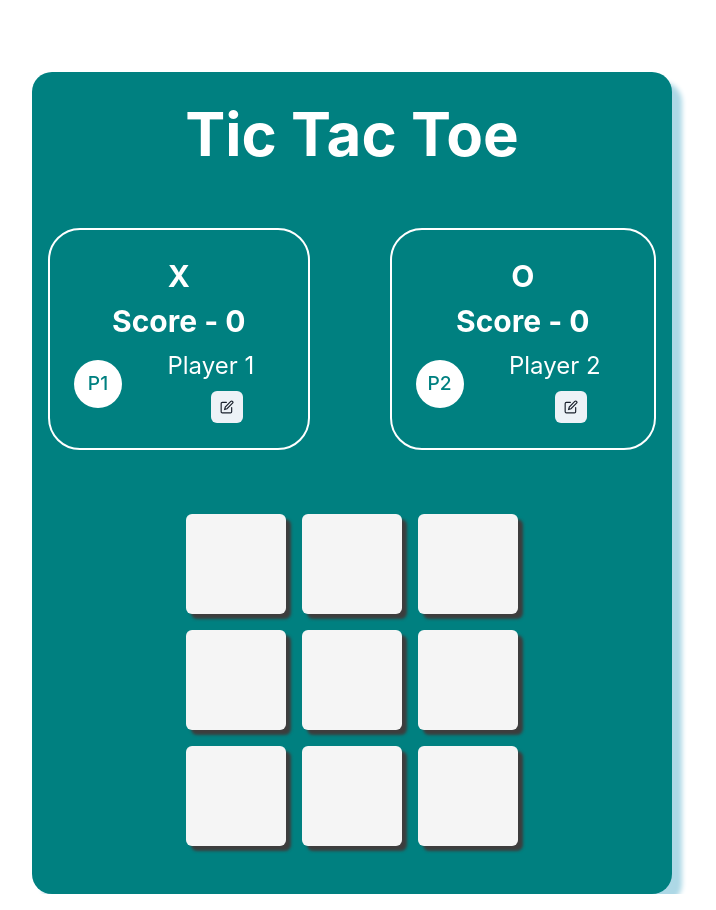
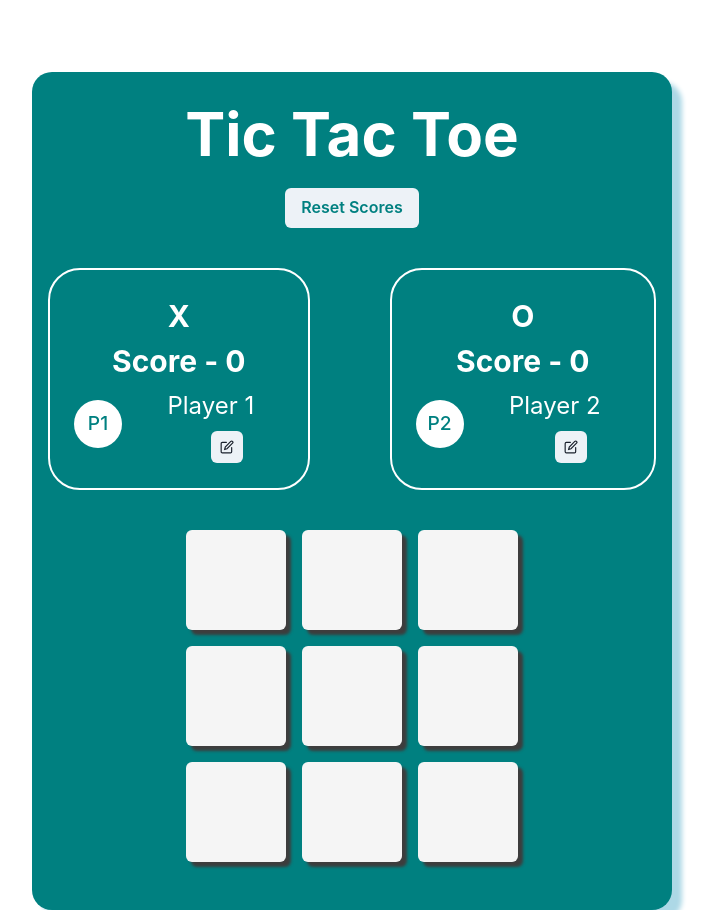
Before and after one commit to dedsecrattle/Tic-Tac-Toe, a React (Vite) app: page / in a window 1280 px wide. Shown: the whole page, without its empty margins (288-1004 px from the left). Built offline with nearby package versions, Linux system fonts and the light colour scheme.

Commit message:
score reset button added

```diff
--- a/src/App.jsx
+++ b/src/App.jsx
@@ -1,4 +1,4 @@
-import { Box, Flex, Heading, useMediaQuery } from "@chakra-ui/react";
+import { Box, Button, Flex, Heading, useMediaQuery } from "@chakra-ui/react";
 import Player from "./components/Player";
 import GameBoard from "./components/GameBoard";
 import { PlayerContext } from "./store/player-context";
@@ -39,6 +39,13 @@ function App() {
     localStorage.setItem("p2", newName);
   }
 
+  function handleResetScore() {
+    setData((prevData) => {
+      const updatedData = { ...prevData, scores: [0, 0] };
+      return updatedData;
+    });
+  }
+
   function handleScoreUpdate(symbol) {
     setData((prevData) => {
       if (symbol === "X") {
@@ -73,16 +80,19 @@ function App() {
         marginTop={isSmallScreen ? "0" : "4.5rem"}
         borderRadius={isSmallScreen ? "0" : "20px"}
         boxShadow="10px 10px 5px lightblue"
-        gap="3rem"
+        gap="1.5rem"
       >
         <Heading textAlign="center" paddingTop="2rem" color="white" size="3xl">
           Tic Tac Toe
         </Heading>
+        <Button color="teal" onClick={handleResetScore}>
+          Reset Scores
+        </Button>
         <Flex
           direction="row"
           justifyContent="center"
           gap={isSmallScreen ? "2rem" : "5rem"}
-          alignContent="center"
+          alignItems="center"
           paddingY="1rem"
           paddingX="1rem"
         >
```
